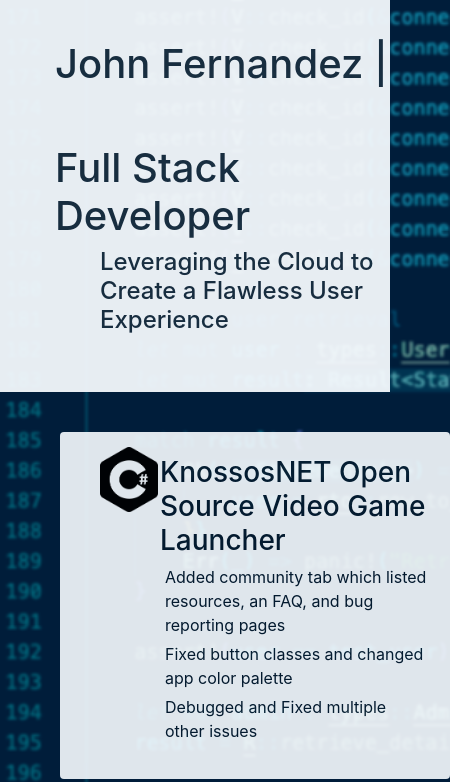
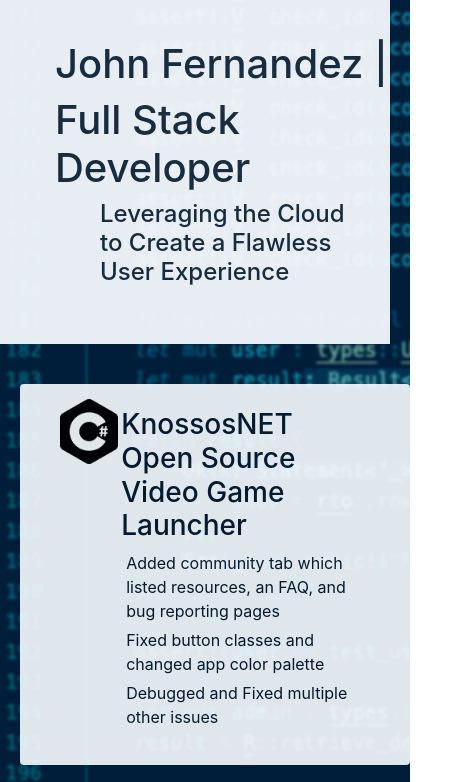
Before and after one commit to JohnAFernandez/portfolio_website, a website: page index.html in a window 390 px wide. Shown: the top 782 px of the page, 450 px wide, since content can reach past the window. Drawn offline with nearby package versions, Linux system fonts and the light colour scheme; a web font is replaced by a local one.

Commit message:
Fix Portfolio Website for Mobile

```diff
--- a/css/styles.css
+++ b/css/styles.css
@@ -19,6 +19,7 @@
 .container {
     background-color: #f6fafe;
     opacity: 0.91;
+    margin-left: 0px;
     margin-right: 0px;
     padding-left: 40px;
 }
@@ -29,14 +30,16 @@
     padding-top: 40px;
     padding-left: 70px;
     padding-bottom: 30px;
+    padding-right: 0px;
 }
 
 .body-container {
     margin-bottom: 20px;
-    margin-left: 60px;
+    margin-left: 5%;
+    margin-right: 5%;
     margin-right: 100px;
     padding-bottom: 20px;
-    padding-right: 20px;
+    padding-right: 40px;
 }
 
 .body_ {
@@ -53,6 +56,14 @@
 
 h1, h2, h3, h4, h5 {
     color: #041a2e;
+}
+
+h3 {
+    padding-left: 5px;
+}
+
+h4 {
+    padding-right: 20px;
 }
 
 .body-img {
@@ -74,5 +85,5 @@
 
 .li-body {
     margin-bottom: 5px;
-    padding-left: 5px;
+    padding-left: 10px;
 }
--- a/index.html
+++ b/index.html
@@ -259,8 +259,8 @@
           <img
             alt="Github Workflow Projects"
             class="body-img"
-            width="70"
-            height="70"
+            width="65"
+            height="65"
             src="res/github-icon.png"
           />
         </div>
```
